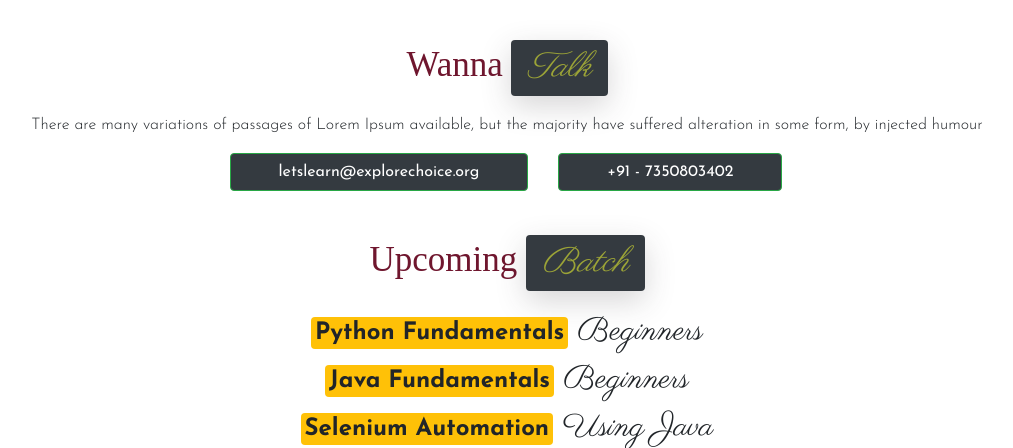
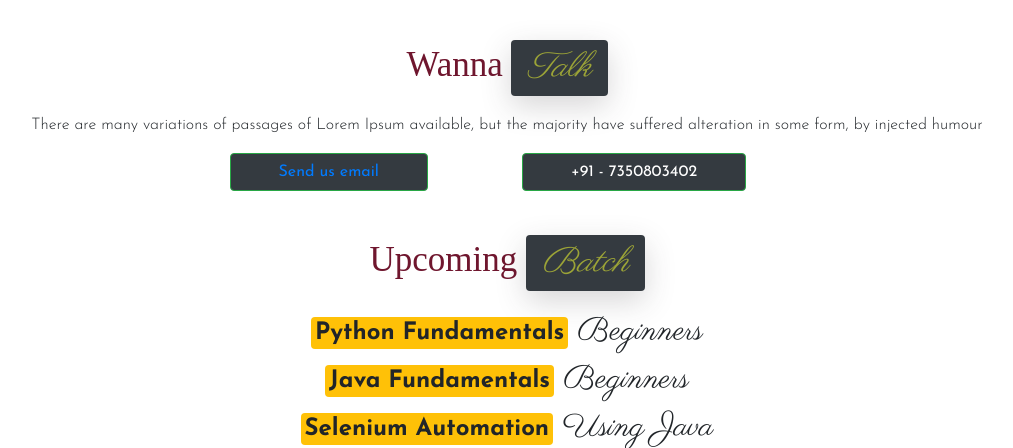
Before and after one commit to letscodedjango/django-ws, a Django app: page /mywesite in a window 1280 px wide. Shown: the part 4084-4532 px from the top of the page, without its empty margins (133-1146 px from the left). Run offline with Django 3.2, Linux system fonts and the light colour scheme; some libraries are stand-ins or nearby versions; some web fonts are replaced.

```diff
--- a/courses/templates/courses/mywebsite.html
+++ b/courses/templates/courses/mywebsite.html
@@ -829,7 +829,8 @@
                 <div class="col">
                   <div class="btn-submit">
                     <button type="submit" class="bg-dark px-5 btn btn-success">
-                      letslearn@explorechoice.org
+                      <a href="mailto:letslearn@explorechoice.org">Send us email</a>
+
                     </button>
                   </div>
                 </div>
```
